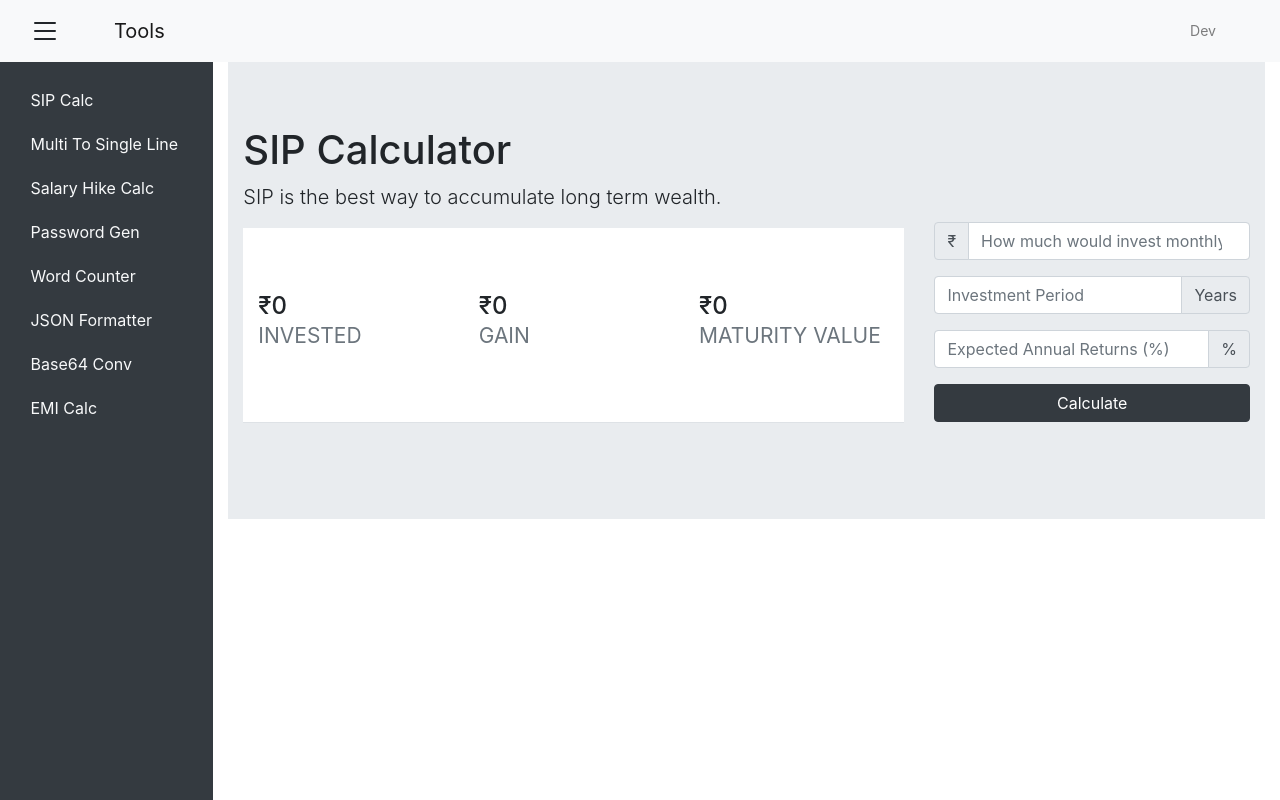
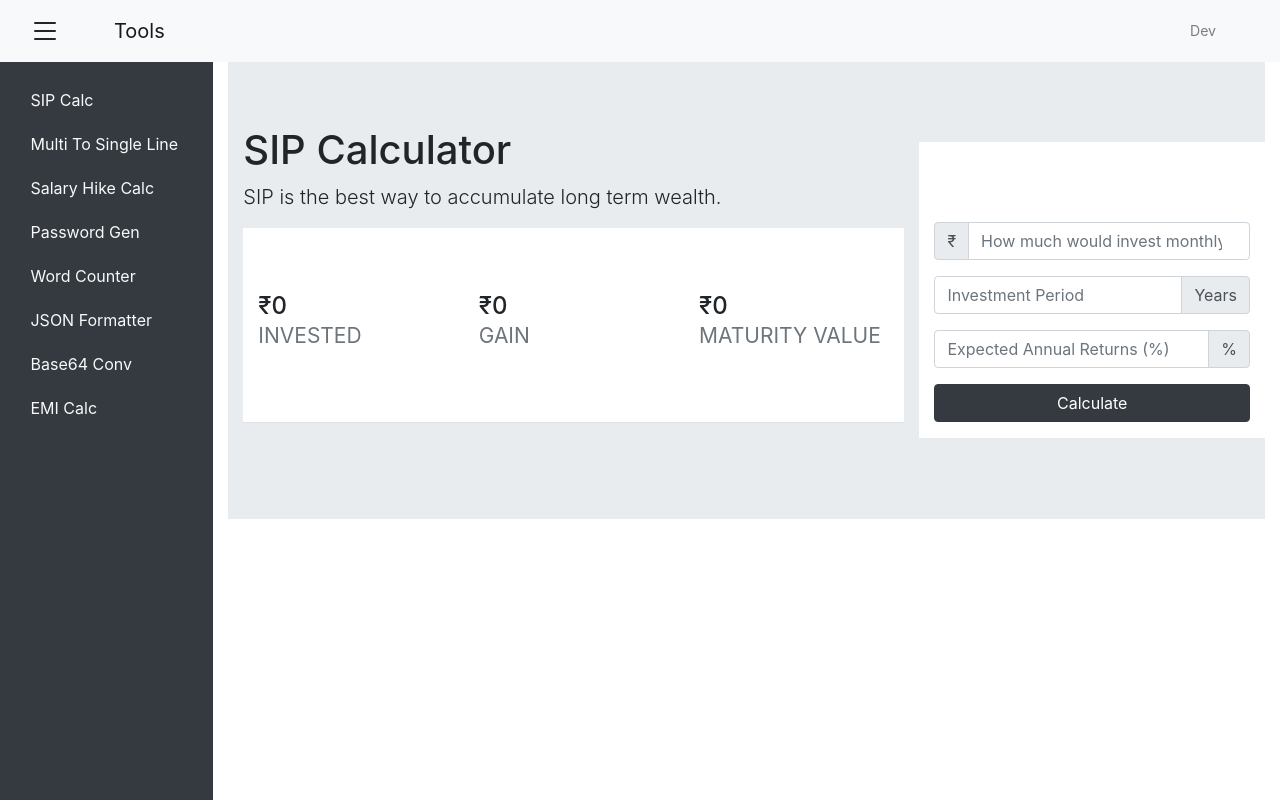
Before and after one commit to 71anshuman/utils, a React (Create React App) app: page /emi-calculator in a window 1280 px wide. Built offline with nearby package versions, Linux system fonts and the light colour scheme; what financejs would draw is missing.

Commit message:
Template updated:sidebar-added:code refactor

```diff
--- a/src/components/sip-calculator/SipCalculator.js
+++ b/src/components/sip-calculator/SipCalculator.js
@@ -80,7 +80,7 @@ export default function SipCalculator() {
                             <DataOverview meta={meta} />
                         </div>
                     </div>
-                    <div className="col-md-4" style={{margin: 'auto 0', paddingTop: '5rem'}}>
+                    <div className="col-md-4 bg-white" style={{margin: 'auto 0', paddingTop: '5rem'}}>
                         <form>
                             <div className="form-group">
                                 <div className="input-group">
```
